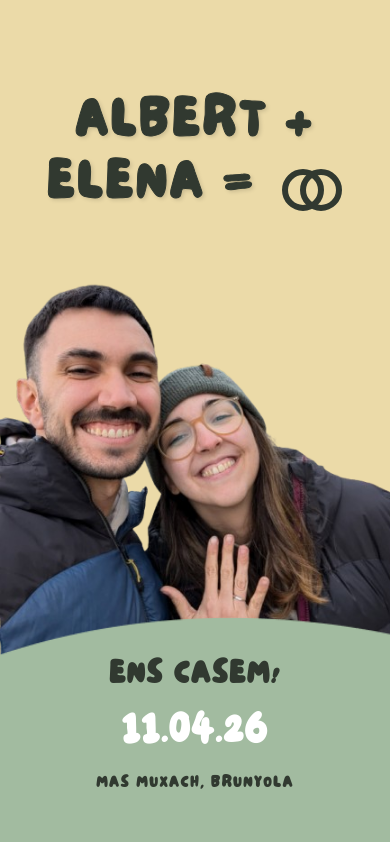
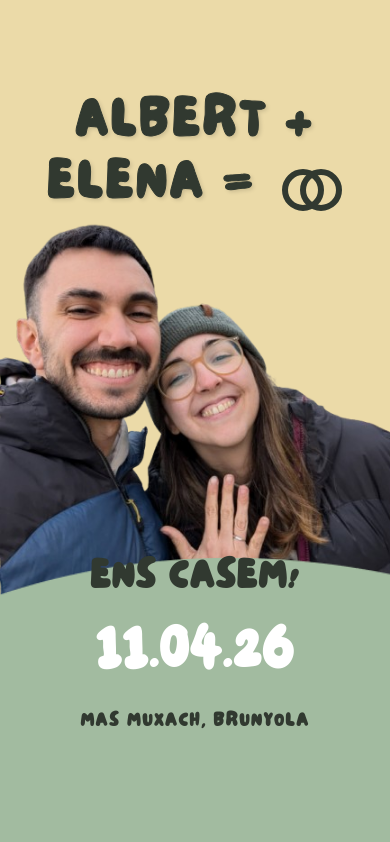
Before and after one commit to AlbertSuarez/albert-elena, a Next.js app: page / in a window 390 px wide. Shown: the top 842 px of the page. Built offline with nearby package versions, Linux system fonts and the light colour scheme.

Commit message:
Fix height problem on mobile devices

```diff
--- a/src/components/Hero/Hero.module.css
+++ b/src/components/Hero/Hero.module.css
@@ -5,8 +5,29 @@
 /* Main Hero Container */
 .hero {
   background-color: var(--background);
-  height: 100dvh;
-  min-height: 100%;
+  position: relative;
+
+  /* Mobile-first approach - start with smaller height to avoid overflow */
+  min-height: calc(100vh - 120px);
+
+  /* Progressive enhancement for larger screens */
+  height: 100vh;
+}
+
+/* Large mobile devices */
+@media (min-width: 481px) and (max-width: 768px) {
+  .hero {
+    min-height: calc(100vh - 80px);
+    height: calc(100vh - 40px);
+  }
+}
+
+/* Small mobile devices - most conservative */
+@media (max-width: 480px) {
+  .hero {
+    min-height: calc(100vh - 120px);
+    height: calc(100vh - 60px);
+  }
 }
 
 /* Hero Content Layout */
@@ -18,7 +39,7 @@
   height: 100%;
 }
 
-@media (max-width: 500px) {
+@media (max-width: 768px) {
   .heroContent {
     justify-content: space-between;
     padding-bottom: 3rem;
@@ -53,7 +74,7 @@
   align-self: end;
 }
 
-@media (max-width: 500px) {
+@media (max-width: 768px) {
   .backgroundTransitionImg {
     object-fit: cover;
     object-position: 70% 80%;
@@ -124,7 +145,7 @@
   }
 }
 
-@media (max-width: 500px) {
+@media (max-width: 768px) {
   .couplePhoto > .movil {
     display: block;
     width: 100%;
@@ -204,25 +225,6 @@
 }
 
 @media (max-width: 768px) {
-  .weddingTitle {
-    font-size: 2rem;
-  }
-
-  .weddingDate {
-    font-size: 2.5rem;
-  }
-
-  .weddingLocation {
-    font-size: 1rem;
-  }
-
-  .weddingDetailsSvg {
-    max-width: 300px;
-  }
-}
-
-@media (max-width: 500px) {
-
   .weddingDetailsContainer {
     justify-content: center;
   }
@@ -237,18 +239,6 @@
     top: 0;
     left: 0;
   }
-
-  /* .weddingTitle {
-    font-size: 1.8rem;
-  }
-
-  .weddingDate {
-    font-size: 2rem;
-  }
-
-  .weddingLocation {
-    font-size: 0.9rem;
-  } */
 
   .weddingDetailsSvg {
     display: none;
@@ -311,12 +301,9 @@
   }
 }
 
-@media (max-width: 500px) {
+@media (max-width: 480px) {
   .titleContainer  {
     margin: 0 auto;
-  }
-  .title {
-    font-size: 3.5rem;
   }
 
   .rings {
--- a/src/components/Input/Input.tsx
+++ b/src/components/Input/Input.tsx
@@ -25,7 +25,7 @@ export const Input = (
       switch (type) {
         case 'select':
           return (
-            <select id={name} name={name} value={value} required={required} >
+            <select id={name} name={name} value={value} required={required} onChange={(e: React.ChangeEvent<HTMLSelectElement>) => onChange(e)}>
               {options?.map((option) => (
                 <option key={option.value} value={option.value}>{option.label}</option>
               ))}
```
